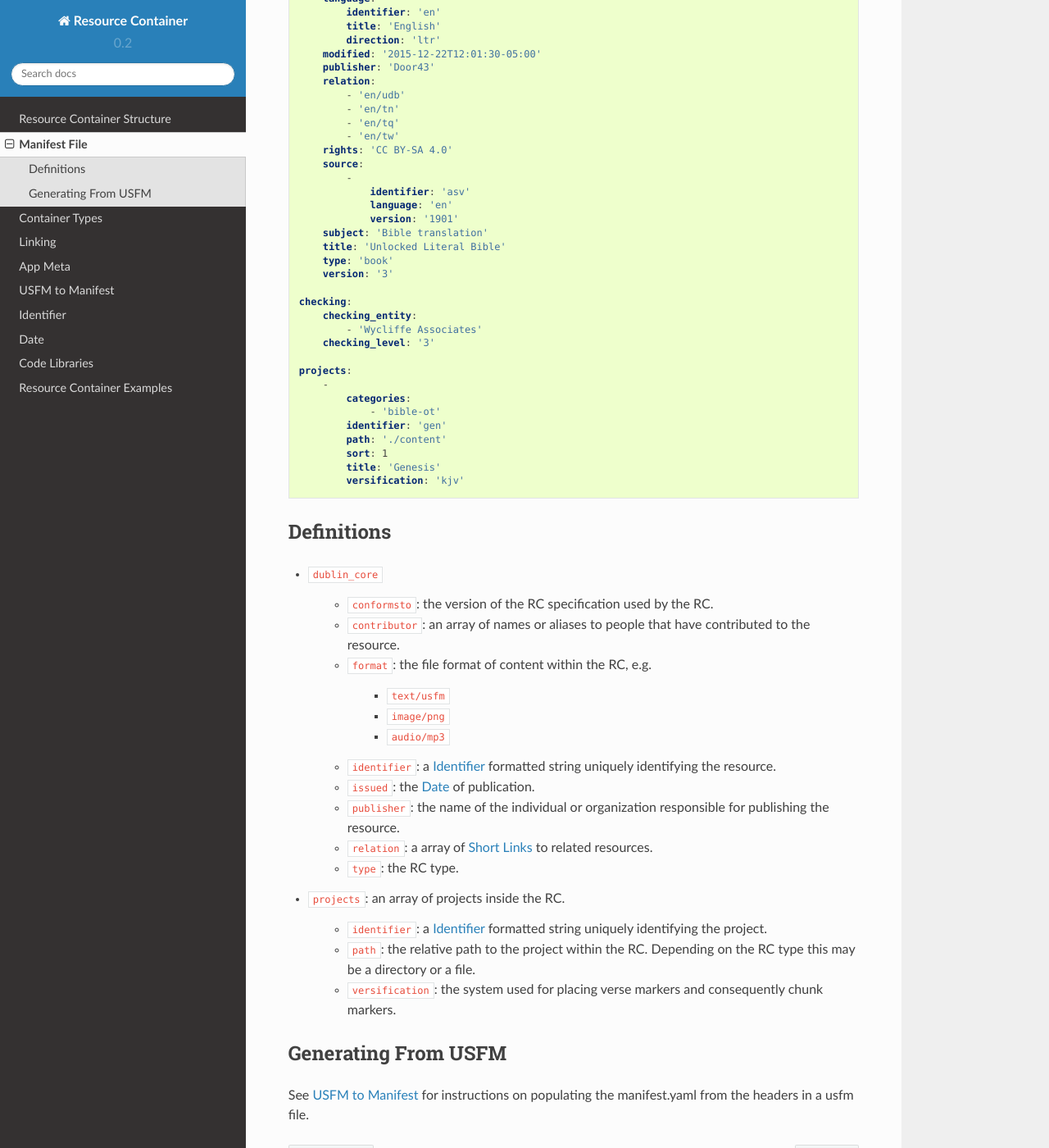
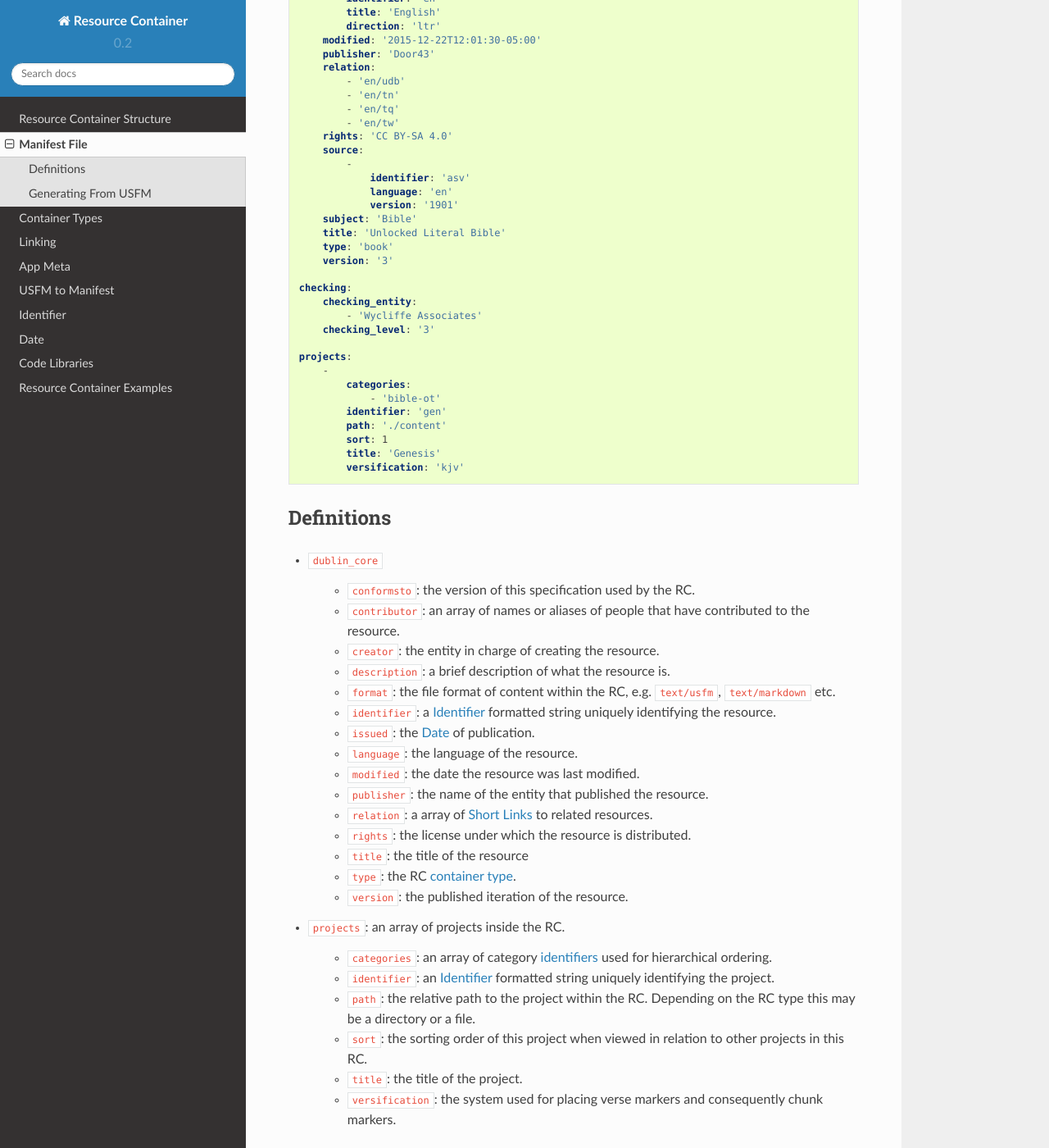
Before and after one commit to unfoldingWord-dev/Resource-Container, a Sphinx documentation site: the page built from docs/manifest.rst, in a window 1280 px wide and 1400 px high, scrolled down 607 px. Shown: the whole window at 82% size. Built offline with Sphinx 7.4.7 and the Read the Docs theme 2.0.0, drawn with Linux system fonts in a browser that asks for light colours.

Commit message:
improvements to manifest docs

```diff
--- a/docs/manifest.rst
+++ b/docs/manifest.rst
@@ -12,7 +12,6 @@ and can be found nested within the ``dublin_core`` key.
 .. code-block:: yaml
 
     ---
-
     dublin_core:
         conformsto: 'rc0.2'
         contributor:
@@ -40,7 +39,7 @@ and can be found nested within the ``dublin_core`` key.
                 identifier: 'asv'
                 language: 'en'
                 version: '1901'
-        subject: 'Bible translation'
+        subject: 'Bible'
         title: 'Unlocked Literal Bible'
         type: 'book'
         version: '3'
@@ -68,24 +67,29 @@ Definitions
 
 - ``dublin_core``
 
-    - ``conformsto``: the version of the RC specification used by the RC.
-    - ``contributor``: an array of names or aliases to people that have contributed to the resource.
-    - ``format``: the file format of content within the RC, e.g.
-
-        - ``text/usfm``
-        - ``image/png``
-        - ``audio/mp3``
-
+    - ``conformsto``: the version of this specification used by the RC.
+    - ``contributor``: an array of names or aliases of people that have contributed to the resource.
+    - ``creator``: the entity in charge of creating the resource.
+    - ``description``: a brief description of what the resource is.
+    - ``format``: the file format of content within the RC, e.g. ``text/usfm``, ``text/markdown`` etc.
     - ``identifier``: a :ref:`identifier` formatted string uniquely identifying the resource.
     - ``issued``: the :ref:`date` of publication.
-    - ``publisher``: the name of the individual or organization responsible for publishing the resource.
+    - ``language``: the language of the resource.
+    - ``modified``: the date the resource was last modified.
+    - ``publisher``: the name of the entity that published the resource.
     - ``relation``:  a array of :ref:`short-links` to related resources.
-    - ``type``: the RC type.
+    - ``rights``: the license under which the resource is distributed.
+    - ``title``: the title of the resource
+    - ``type``: the RC :ref:`container type <types>`.
+    - ``version``: the published iteration of the resource.
 
 - ``projects``: an array of projects inside the RC.
 
-    - ``identifier``: a :ref:`identifier` formatted string uniquely identifying the project.
+    - ``categories``: an array of category :ref:`identifiers <identifier>` used for hierarchical ordering.
+    - ``identifier``: an :ref:`identifier` formatted string uniquely identifying the project.
     - ``path``: the relative path to the project within the RC. Depending on the RC type this may be a directory or a file.
+    - ``sort``: the sorting order of this project when viewed in relation to other projects in this RC.
+    - ``title``: the title of the project.
     - ``versification``: the system used for placing verse markers and consequently chunk markers.
 
 Generating From USFM
```
